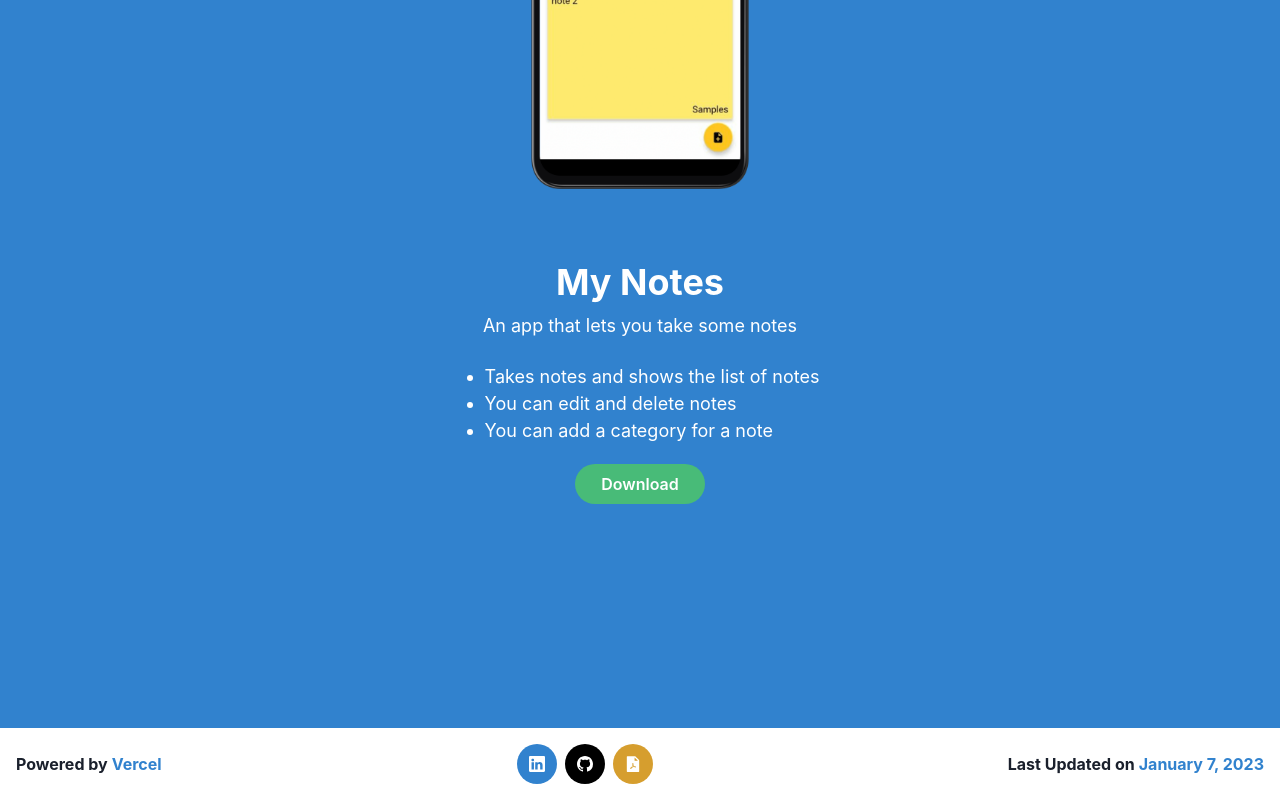
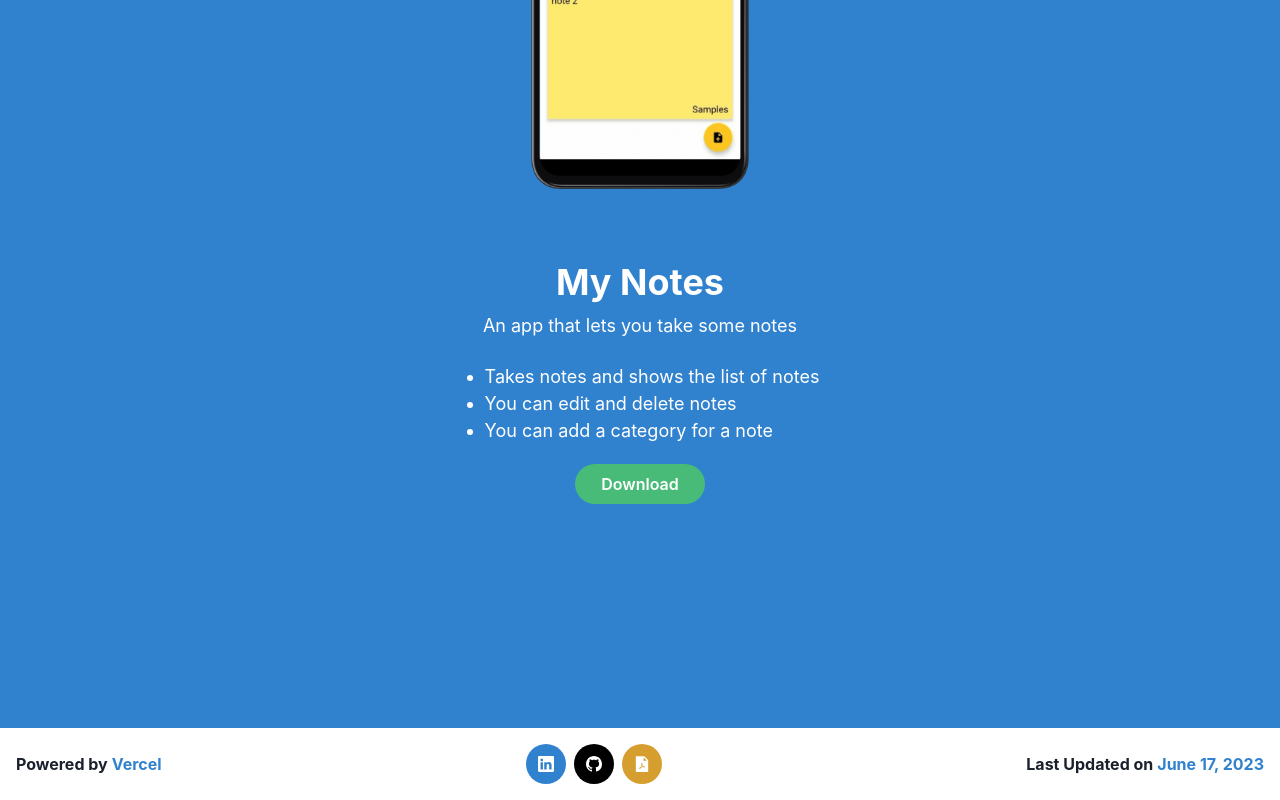
Before and after one commit to iansui2/my-portfolio, a Next.js app: page / in a window 1280 px wide. Shown: the part 7886-8686 px from the top of the page. Built offline with nearby package versions, Linux system fonts and the light colour scheme.

Commit message:
updated footer

```diff
--- a/components/Footer.js
+++ b/components/Footer.js
@@ -50,7 +50,7 @@ export const Footer = ({ }) => (
         <Spacer />
         <HStack spacing={1} fontWeight="bold">
           <Text>Last Updated on</Text>
-          <Text color="blue.500" cursor="default" _hover={{ transform: 'scale(1.05)' }}>January 7, 2023</Text>
+          <Text color="blue.500" cursor="default" _hover={{ transform: 'scale(1.05)' }}>June 17, 2023</Text>
         </HStack>
       </Stack>
     </Container>
```
